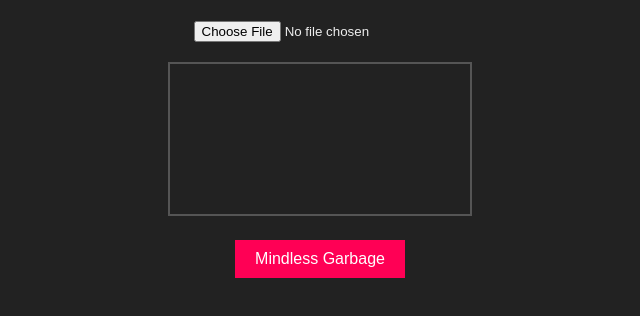
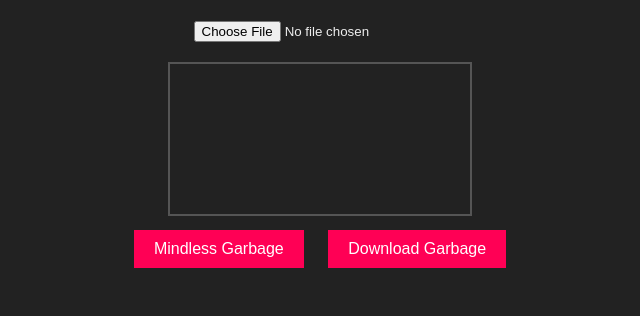
Before and after one commit to TheDorpOG/Mindless-garbage-maker, a plain HTML site: page index.html in a window 1280 px wide. Shown: the part 80-396 px from the top of the page, without its empty margins (320-960 px from the left). Drawn offline with Linux system fonts and the light colour scheme.

Commit message:
Update index.html

```diff
--- a/index.html
+++ b/index.html
@@ -18,7 +18,7 @@
       margin-top: 20px;
     }
     button {
-      margin-top: 20px;
+      margin: 10px;
       padding: 10px 20px;
       font-size: 16px;
       background-color: #ff0055;
@@ -38,6 +38,7 @@
   <canvas id="canvas"></canvas>
   <br>
   <button onclick="makeGarbage()">Mindless Garbage</button>
+  <button onclick="downloadGarbage()">Download Garbage</button>
 
   <script>
     let originalImage = new Image();
@@ -64,7 +65,7 @@
       const canvas = document.getElementById('canvas');
       const ctx = canvas.getContext('2d');
 
-      // Brutally downscale
+      // Downscale to pixel mush
       const tinyCanvas = document.createElement('canvas');
       tinyCanvas.width = 50;
       tinyCanvas.height = 50;
@@ -84,6 +85,14 @@
       }
     }
 
+    function downloadGarbage() {
+      const canvas = document.getElementById('canvas');
+      const link = document.createElement('a');
+      link.download = 'mindless-garbage.png';
+      link.href = canvas.toDataURL('image/png');
+      link.click();
+    }
+
     function rand255() {
       return Math.floor(Math.random() * 256);
     }
```
